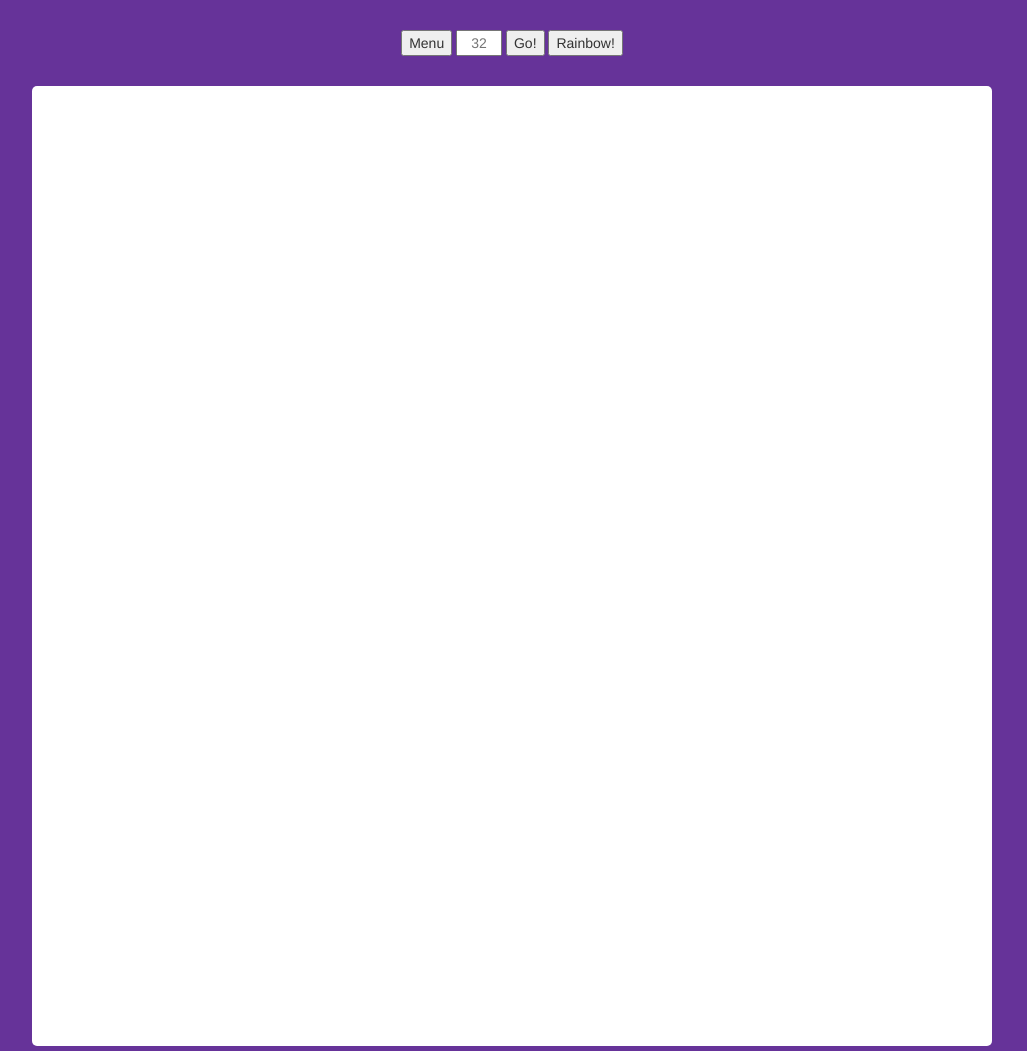
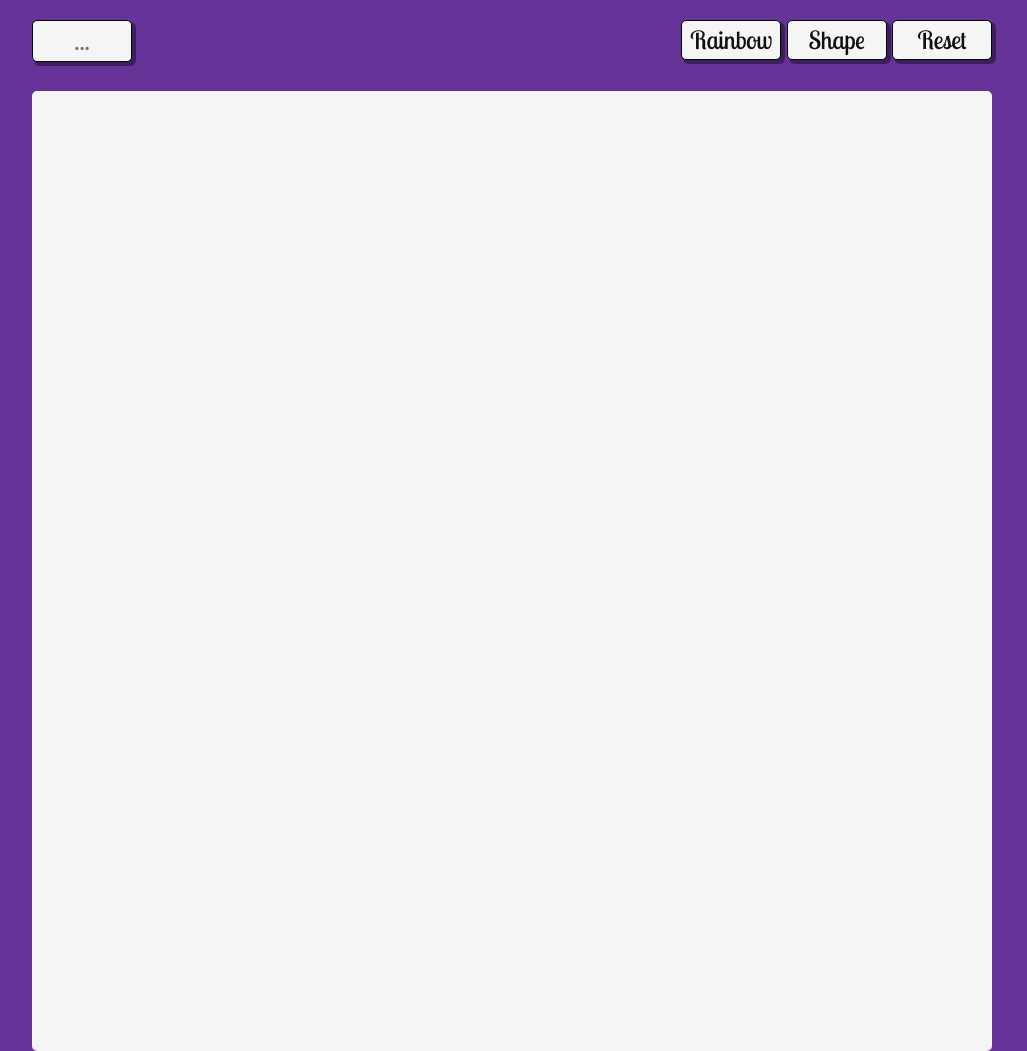
Before and after one commit to afuh/sketchpad, a plain HTML site: page index.html in a window 1280 px wide. Shown: the whole page, without its empty margins (128-1155 px from the left). Drawn offline with nearby package versions, Linux system fonts and the light colour scheme; a web font is replaced by a local one.

Commit message:
Third (and last) draft

```diff
--- a/index.html
+++ b/index.html
@@ -6,7 +6,7 @@
     <meta name="viewport" content="width=device-width, initial-scale=1, maximum-scale=1">
 
     <link href="https://maxcdn.bootstrapcdn.com/bootstrap/3.3.7/css/bootstrap.min.css" rel="stylesheet prefetch">
-    <link href="styles/style.css" type="text/css" rel="stylesheet">
+    <link href="styles/main.css" type="text/css" rel="stylesheet">
 
     <script src="js/jquery-3.1.1.min.js"></script>
     <script src="js/script.js"></script>
@@ -15,12 +15,19 @@
   <body>
 
     <div id="panel">
-      <button id="toggleMenu">Menu</button>
         <div id="menu">
-          <input id="rowsColumns" type="number" min="0" placeholder="32">
-          <button onclick="userCanvas()">Go!</button>
-          <button onclick="rainbow()" id="rainbow">Rainbow!</button>
-          <button onclick="blackWhite()" id="blackWhite">Black & white</button>
+          <div class="reset">
+            <input id="inputBox" type="number" placeholder="...">
+            <button onclick="userCanvas()" id="go">Go!</button>
+          </div>
+          <div class="message">
+            <p id="nop">pst... between 1 and 100</p>
+          </div>
+          <div class="rightBar">
+            <button onclick="rainbow()" id="rainbow">Rainbow</button>
+            <button onclick="shape()" id="shape" value="1">Shape</button>
+            <button onclick="resetCanvas()">Reset</button>
+          </div>
         </div>
     </div>
 
--- a/js/script.js
+++ b/js/script.js
@@ -1,19 +1,22 @@
-
-var userInput = 32;
+var userInput = 64,
+    color;
 
 $(document).ready(function(){
+  $("#blackWhite").hide();
+  $("#go").hide();
+  color = false;
   canvas();
   paint();
-  $("#blackWhite").hide();
 });
 
-//populate the Canvas
+//populate the canvas
 var canvas = function() {
   $("#sketch").html("<div id=\"canvas\"></div>");
 
   for (var i = 0; i < userInput*userInput; i++) {
     $("#canvas").prepend("<div class=\"square\"></div>");
   }
+
    $(".square").css({width: + 960/userInput + "px", height: + 960/userInput + "px"});
 };
 
@@ -22,48 +25,97 @@ var paint = function() {
   $(".square").mouseenter(function(){
               $(this).addClass("square-hover");
               $(this).css("opacity") <= 0.9 ? $(this).css("opacity", "+=0.1") : $(this).css("opacity", "1");
+
+              // TODO: spider $(this).fadeTo(400, 0);
+
               });
 };
 
-//change the amount of squares
+//change the amount of pixels
 var userCanvas = function(){
-  if (+$("#rowsColumns").val() <= 100 && +$("#rowsColumns").val() > 0) {
-    userInput = $("#rowsColumns").val();
+  if (+$("#inputBox").val() <= 100 && +$("#inputBox").val() > 0) {
+    userInput = $("#inputBox").val();
     $("#canvas").remove();
     canvas();
     paint();
+    if (color && +$("#shape").val() === 0) {
+      rainbow(true);
+      shape(true);
+    }
+    else if (color) {
+      rainbow(true);
+    }
+    else if (+$("#shape").val() === 0) {
+      shape(true);
+    }
   }
   else {
-    console.log("nop");
-    //texto que diga que no se puede
+    $("#nop").fadeTo(400, 1, function(){
+      $(this).fadeTo(4000, 0);
+    });
   }
 };
 
-//Color
-var rainbow = function() {
-  $("#rainbow").hide();
-  $("#blackWhite").show();
+//Color and B&W
+var rainbow = function(b) {
+  if (!color || b) {
+    color = true;
+    $("#rainbow").text("B&W");
 
     $(".square").mouseenter(function(){
       var hue = 'rgb(' + (Math.floor(Math.random() * 256)) + ',' + (Math.floor(Math.random() * 256)) + ',' + (Math.floor(Math.random() * 256)) + ')';
 
       $(this).css("background", hue);
     });
-};
-
-//Black and White
-var blackWhite = function() {
-  $("#blackWhite").hide();
-  $("#rainbow").show();
+  }
+  else {
+    color = false;
+    $("#rainbow").text("Rainbow");
 
     $(".square").mouseenter(function(){
       $(this).css("background", "black");
     });
+  }
 };
 
+//reset canvas
+var resetCanvas = function(){
+  $("#canvas").remove();
+  canvas();
+  paint();
+  if (color && +$("#shape").val() === 0) {
+    rainbow(true);
+    shape(true);
+  }
+  else if (color) {
+    rainbow(true);
+  }
+  else if (+$("#shape").val() === 0) {
+    shape(true);
+  }
+};
 
+// go button
+$(function() {
+  $("input").mousedown(function(){
+      $("#go").fadeIn("fast");
+  });
+    $("#go").click(function(){
+      $(this).fadeOut("fast");
+    });
+});
 
-
+//shape
+var shape = function(b) {
+  if (+$("#shape").val() == 1 || b) {
+    $("#shape").val(0);
+    $(".square").addClass("roundPixel").removeClass("squarePixel");
+  }
+  else {
+    $("#shape").val(1);
+    $(".square").addClass("squarePixel").removeClass("roundPixel");
+  }
+};
 
 
 /*
--- /dev/null
+++ b/styles/_canvas.sass
@@ -0,0 +1,25 @@
+#sketch
+  background: whitesmoke
+  width: 960px
+  height: 960px
+  margin: 0 auto
+  //box-shadow: 0 2px 2px 0 rgba(0, 0, 0, 0.16), 0 0 0 1px rgba(0, 0, 0, 0.08)
+  +border-radius(5px)
+
+.square
+  background: transparent
+  width: 240px
+  height: 240px
+  margin: 0
+  float: left
+  //border: 1px solid rgba(black, .1)
+
+.squarePixel
+  +border-radius(0)
+
+.roundPixel
+  +border-radius(100%)
+
+.square-hover
+  background: black
+  opacity: 0
--- /dev/null
+++ b/styles/_menu.sass
@@ -0,0 +1,55 @@
+#panel
+  background: transparent
+  margin: 20px auto
+  width: 100%
+  text-align: center
+
+#menu
+  display: inline-block
+  width: 960px
+
+button, input
+  +border-radius(5px)
+  background: whitesmoke
+  border: 1px solid black
+  box-shadow: 3px 3px 0 1px rgba(black, 0.4)
+  width: 100px
+  height: auto
+  transition: box-shadow 0.2s ease-out
+  &:focus
+    outline: none
+  &:hover
+    box-shadow:  3px 3px 0 1px rgba(black, 1)
+  &:active
+    box-shadow:  inset 3px 3px 0 1px rgba(black, 1)
+
+#inputBox
+  padding: 2px 6px 3px 6px
+  height: 42px
+  text-align: center
+    //~ #go
+      background: #37a73c
+      color: white
+.reset
+  position: relative
+  float: left
+  button
+    background-color: green
+    color: white
+    width: auto
+
+.message
+  z-index: -1000
+  position: fixed
+  background: transparent
+  width: 560px
+  height: auto
+  p
+    color: white
+    transform: rotate(-2deg)
+    opacity: 0
+    text-shadow: black 2px 2px
+
+.rightBar
+  position: relative
+  float: right
--- a/styles/_variables.sass
+++ b/styles/_variables.sass
@@ -1,7 +1,14 @@
+@import url('https://fonts.googleapis.com/css?family=Barrio|Fjalla+One|Lobster+Two')
+
 body
   margin: 0
   padding: 0
   background-color: rebeccapurple !important
+  //font-family: 'Barrio', cursive
+  //font-family: 'Fjalla One', sans-serif
+  font-family: 'Lobster Two', sans-serif
+  font-size: 25px
+  color: #0F0F0F
 
 input[type=number]::-webkit-inner-spin-button,
 input[type=number]::-webkit-outer-spin-button
--- a/styles/main.sass
+++ b/styles/main.sass
@@ -1,35 +1,3 @@
 @import _variables
-
-#panel
-  background: transparent
-  margin: 30px auto
-  width: 100%
-  text-align: center
-
-#rowsColumns
-  width: 46px
-  text-align: center
-
-#menu
-  display: inline-block
-
-#sketch
-  background: white
-  width: 960px
-  height: 960px
-  margin: 0 auto
-  //box-shadow: 0 2px 2px 0 rgba(0, 0, 0, 0.16), 0 0 0 1px rgba(0, 0, 0, 0.08)
-  +border-radius(5px)
-
-.square
-  background: transparent
-  width: 240px
-  height: 240px
-  margin: 0
-  float: left
-  //border: 1px solid rgba(black, .1)
-  +border-radius(100%)
-
-.square-hover
-  background: black
-  opacity: 0
+@import _menu
+@import _canvas
```
Also changed, not shown: styles/main.css (added), styles/style.css (deleted), 1 other file. Lines whose indentation alone changed are shown as unchanged.
